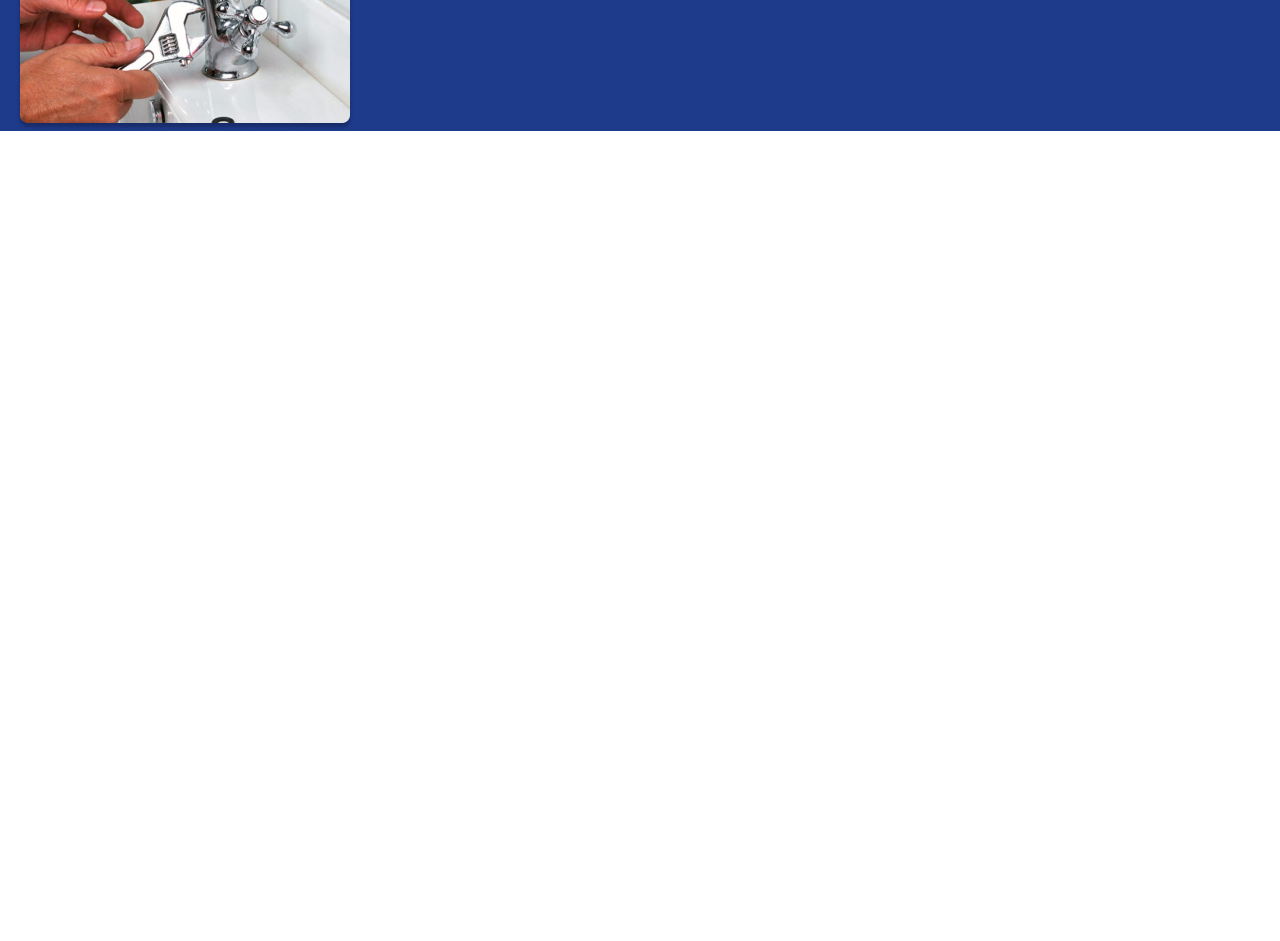
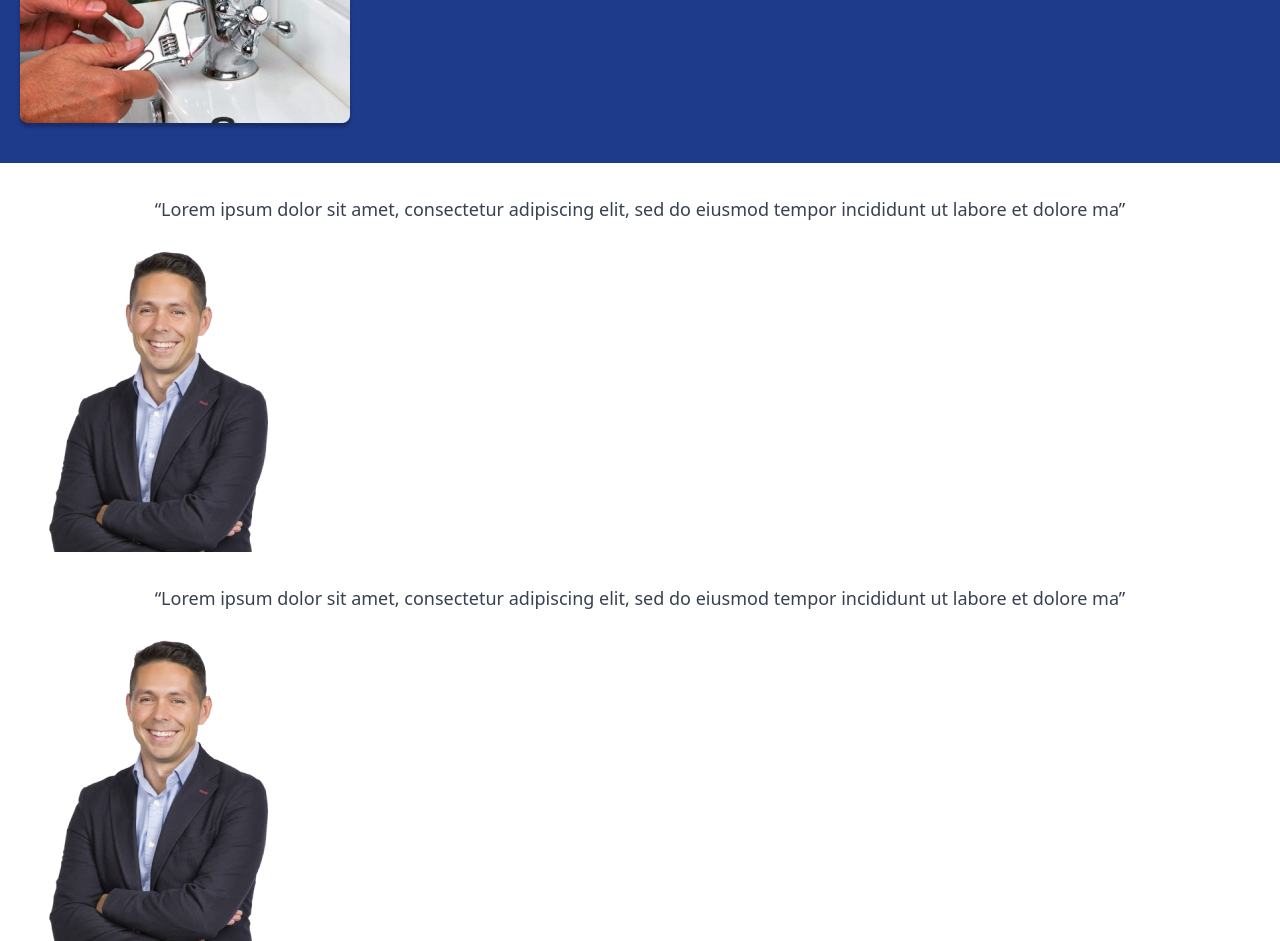
Before and after one commit to Tesam/services-pf, a React (Create React App) app: page / in a window 1280 px wide. Shown: the part 1700-2641 px from the top of the page. Before the commit the page ends 1831 px from the top, so only its background shows below. Built offline with nearby package versions, Linux system fonts and the light colour scheme.

Commit message:
feat(app): add the we are section

```diff
--- a/src/App.js
+++ b/src/App.js
@@ -1,5 +1,6 @@
 import whatsappIcon from './img/whatsapp-icon.svg';
 import plumberPhoto from './img/plumber-photo.png';
+import personPhoto from './img/person-photo.png';
 import './App.css';
 
 function App() {
@@ -20,10 +21,15 @@ function App() {
             <img alt="Imagen de plomero trabajando" src={plumberPhoto} className="mt-4"/>
             <img alt="Imagen de plomero trabajando" src={plumberPhoto} className="mt-4"/>
             <img alt="Imagen de plomero trabajando" src={plumberPhoto} className="mt-4"/>
-            <img alt="Imagen de plomero trabajando" src={plumberPhoto} className="mt-4"/>
+            <img alt="Imagen de plomero trabajando" src={plumberPhoto} className="mt-4 pb-8"/>
           </div>
         </section>
-        <section></section>
+        <section>
+          <p className="text-center text-gray-700 text-lg mt-8 pl-4 pr-4">“Lorem ipsum dolor sit amet, consectetur adipiscing elit, sed do eiusmod tempor incididunt ut labore et dolore ma”</p>
+          <img alt="Foto del profesional" src={personPhoto}/>
+          <p className="text-center text-gray-700 text-lg mt-8 pl-4 pr-4">“Lorem ipsum dolor sit amet, consectetur adipiscing elit, sed do eiusmod tempor incididunt ut labore et dolore ma”</p>
+          <img alt="Foto del profesional" src={personPhoto}/>
+        </section>
         <section className="bg-primary"></section>
       </main>
       <footer className="bg-secondary"></footer>
```
Also changed, not shown: src/img/person-photo.png (added), 1 other file (tests, documents, lock files or other folders).
